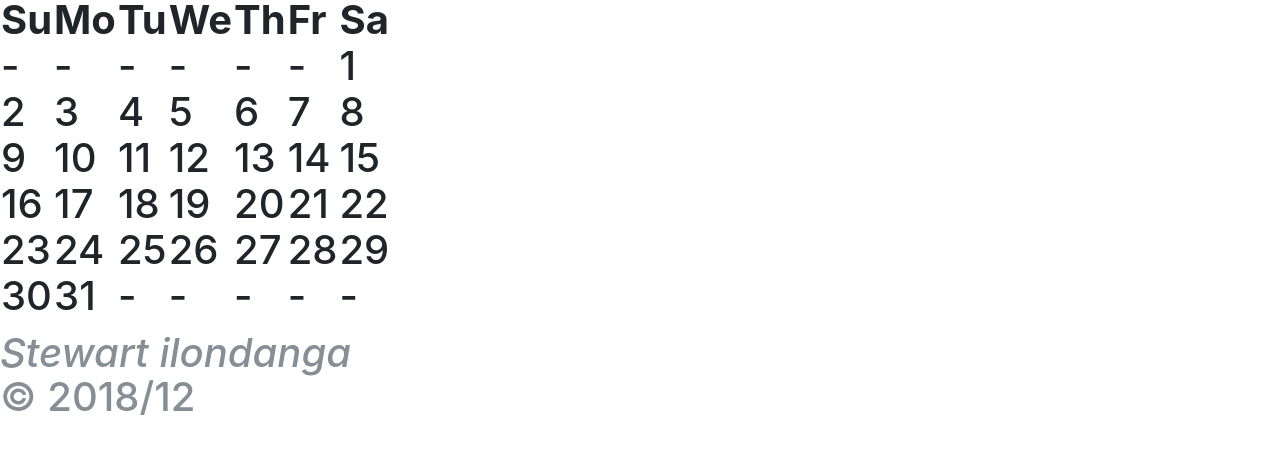
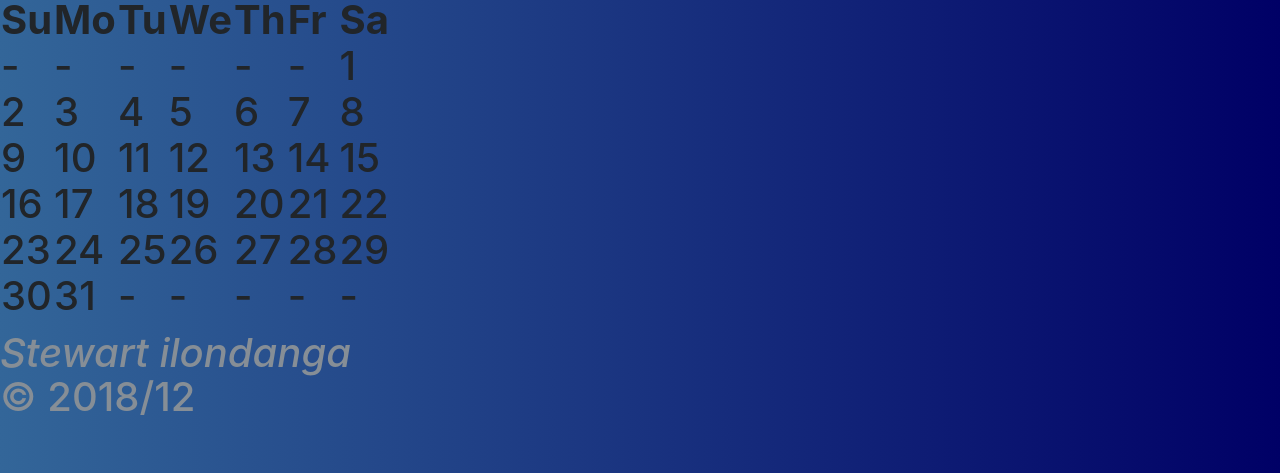
Before and after one commit to stewilondanga/signup-panel, a plain HTML site: page index.html in a window 1280 px wide. Shown: the part 327-800 px from the top of the page. Drawn offline with nearby package versions, Linux system fonts and the light colour scheme.

Commit message:
add css/styles.css

```diff
--- a/css/styles.css
+++ b/css/styles.css
@@ -1,3 +1,7 @@
+body {
+  background: linear-gradient(to left, #000066 0%, #336699 100%);
+}
+
 /*body {
   text-align: center;
   font-family: courier;
@@ -19,10 +23,6 @@
 
 .my_social a img {
   height: 1.5em;
-}
-
-body {
-  background: linear-gradient(to left, #000066 0%, #336699 100%);
 }
 
 #results {
```
